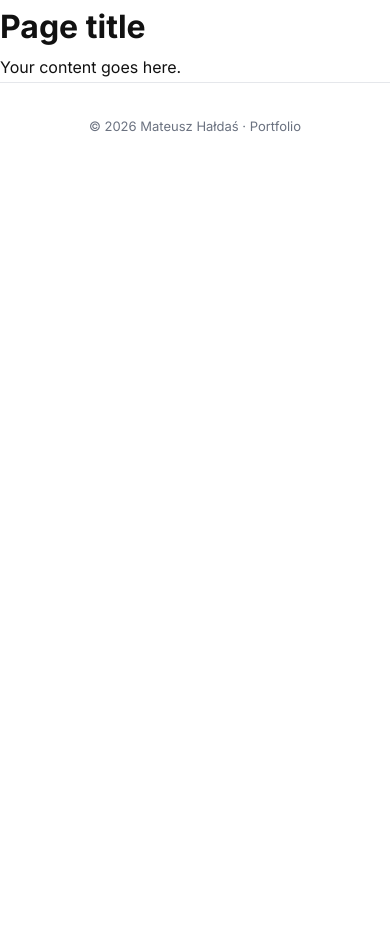
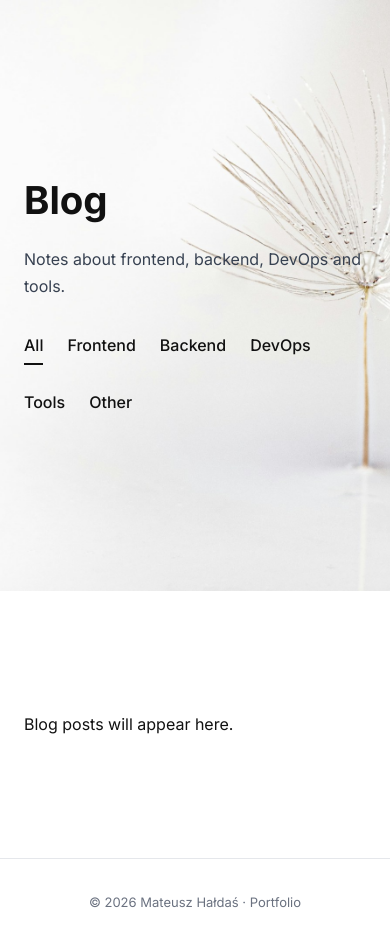
Before and after one commit to Ex333/portfolio, a Django app: page /blog/ in a window 390 px wide. Shown: the part 75-1020 px from the top of the page. Before the commit the page ends 207 px from the top, so only its background shows below. Run offline with Django 5.2, Linux system fonts and the light colour scheme.

Commit message:
main.css wallpaper und Blog was modified

```diff
--- a/portfolio/static/css/main.css
+++ b/portfolio/static/css/main.css
@@ -82,10 +82,7 @@ body {
   width: 100%;
   height: 75vh;
   min-height: 520px;
-  background-image: url("/static/images/herowallpaper.jpg");
-  background-size: cover;
-  background-position: right center;
-  background-repeat: no-repeat;
+  background: url("/static/images/herowallpaper.jpg") right center / cover no-repeat;
 }
 
 .hero-card {
@@ -120,81 +117,140 @@ body {
 }
 
 /* ==============================
-   CONTACT HERO – CENTERED
+   CONTACT HERO
 ================================ */
 .contact-wallpaper {
   width: 100%;
   height: 80vh;
   min-height: 600px;
-
-  background-image: url("/static/images/contactwallpaper.jpg");
-  background-size: cover;
-  background-position: center;
-  background-repeat: no-repeat;
-
+  background: url("/static/images/contactwallpaper.jpg") center / cover no-repeat;
   display: flex;
   align-items: center;
-  justify-content: center; /* ⬅️ KLUCZ: centrowanie */
+  justify-content: center;
 }
 
-/* KARTA Z FORMULARZEM */
 .contact-card {
-  width: 100%;
   max-width: 560px;
-
-  display: flex;
-  flex-direction: column;
-  align-items: stretch;
-
   padding: 0 24px;
+  text-align: center;
 }
 
 .contact-card h1 {
   font-size: 3rem;
   margin-bottom: 10px;
-  text-align: center;
-}
-
-.contact-card p {
-  margin-bottom: 32px;
-  color: #374151;
-  text-align: center;
-}
-
-/* ==============================
-   CONTACT FORM
-================================ */
-.contact-form {
-  width: 100%;
-}
-
-.contact-form label {
-  font-weight: 500;
 }
 
 .contact-form input,
 .contact-form textarea {
   width: 100%;
   padding: 12px;
-  margin-top: 6px;
   margin-bottom: 20px;
   border: 1px solid #d1d5db;
   border-radius: 8px;
   font-family: inherit;
 }
 
-.contact-form textarea {
-  resize: vertical;
+/* ==============================
+   BLOG HERO
+================================ */
+.blog-wallpaper {
+  width: 100%;
+  height: 70vh;
+  min-height: 520px;
+  background: url("/static/images/blogwallpaper.jpg") center / cover no-repeat;
+  display: flex;
+  align-items: center;
 }
 
-.contact-form .btn {
-  align-self: center;
-  margin-top: 10px;
+.blog-card {
+  max-width: 1200px;
+  margin: 0 auto;
+  padding: 0 64px;
+}
+
+.blog-card h1 {
+  font-size: 3.6rem;
+  margin-bottom: 12px;
+}
+
+.blog-card p {
+  margin-bottom: 32px;
+  color: #374151;
+}
+
+/* BLOG CATEGORIES */
+.blog-categories {
+  display: flex;
+  gap: 24px;
+  flex-wrap: wrap;
+}
+
+.blog-categories a {
+  text-decoration: none;
+  color: #111111;
+  font-weight: 500;
+  padding-bottom: 4px;
+  border-bottom: 2px solid transparent;
+}
+
+.blog-categories a:hover,
+.blog-categories a.active {
+  border-color: #111111;
 }
 
 /* ==============================
-   FOOTER
+   ABOUT ME
 ================================ */
+.about-section {
+  padding: 140px 0;
+  background: #ffffff;
+}
+
+.about-grid {
+  max-width: 1200px;
+  margin: 0 auto;
+  padding: 0 64px;
+  display: grid;
+  grid-template-columns: 420px 1fr;
+  gap: 80px;
+  align-items: center;
+}
+
+.about-photo img {
+  width: 100%;
+  border-radius: 16px;
+  object-fit: cover;
+}
+
+.about-card {
+  background: #f9fafb;
+  padding: 48px;
+  border-radius: 20px;
+}
+
+.about-card h2 {
+  font-size: 2.4rem;
+  margin-bottom: 24px;
+}
+
+.about-card p {
+  color: #374151;
+  margin-bottom: 20px;
+}
+
+/* ==============================
+   SECTIONS / FOOTER
+================================ */
+.section {
+  padding: 120px 0;
+}
+
+.container {
+  max-width: 1200px;
+  margin: 0 auto;
+  padding: 0 64px;
+}
+
 footer {
   padding: 32px 0;
   text-align: center;
@@ -211,76 +267,20 @@ footer {
     padding: 20px 24px;
   }
 
-  .hero-wallpaper,
-  .contact-wallpaper {
-    height: 65vh;
-  }
-
-  .hero-card {
+  .hero-card,
+  .blog-card,
+  .container {
     padding: 0 24px;
   }
 
   .hero-card h1,
+  .blog-card h1,
   .contact-card h1 {
     font-size: 2.4rem;
   }
-}
-/* ==============================
-   ABOUT ME SECTION
-================================ */
-.about-section {
-  padding: 140px 0;
-  background: #ffffff;
-}
 
-.about-grid {
-  max-width: 1200px;
-  margin: 0 auto;
-  padding: 0 64px;
-
-  display: grid;
-  grid-template-columns: 420px 1fr;
-  gap: 80px;
-  align-items: center;
-}
-
-/* PHOTO */
-.about-photo img {
-  width: 100%;
-  height: auto;
-  border-radius: 16px;
-  object-fit: cover;
-}
-
-/* CARD */
-.about-card {
-  background: #f9fafb;
-  padding: 48px;
-  border-radius: 20px;
-}
-
-.about-card h2 {
-  font-size: 2.4rem;
-  margin-bottom: 24px;
-}
-
-.about-card p {
-  color: #374151;
-  margin-bottom: 20px;
-  max-width: 520px;
-}
-
-/* ==============================
-   RESPONSIVE
-================================ */
-@media (max-width: 900px) {
   .about-grid {
     grid-template-columns: 1fr;
     gap: 40px;
-    padding: 0 24px;
-  }
-
-  .about-card {
-    padding: 32px;
   }
 }
--- a/templates/blog.html
+++ b/templates/blog.html
@@ -1,6 +1,38 @@
 {% extends "base.html" %}
 
+{% block title %}Blog | Mateusz{% endblock %}
+
 {% block content %}
-    <h1>Page title</h1>
-    <p>Your content goes here.</p>
+
+<!-- BLOG HERO / WALLPAPER -->
+<section class="blog-wallpaper">
+  <div class="blog-card">
+
+    <h1>Blog</h1>
+
+    <p class="muted">
+      Notes about frontend, backend, DevOps and tools.
+    </p>
+
+    <nav class="blog-categories">
+      <a href="#" class="active">All</a>
+      <a href="#">Frontend</a>
+      <a href="#">Backend</a>
+      <a href="#">DevOps</a>
+      <a href="#">Tools</a>
+      <a href="#">Other</a>
+    </nav>
+
+  </div>
+</section>
+
+<!-- BLOG CONTENT (na przyszłość: z modeli) -->
+<section class="section">
+  <div class="container">
+    <p class="muted">
+      Blog posts will appear here.
+    </p>
+  </div>
+</section>
+
 {% endblock %}
```
Also changed, not shown: portfolio/static/images/blogwallpaper.jpg (added).
